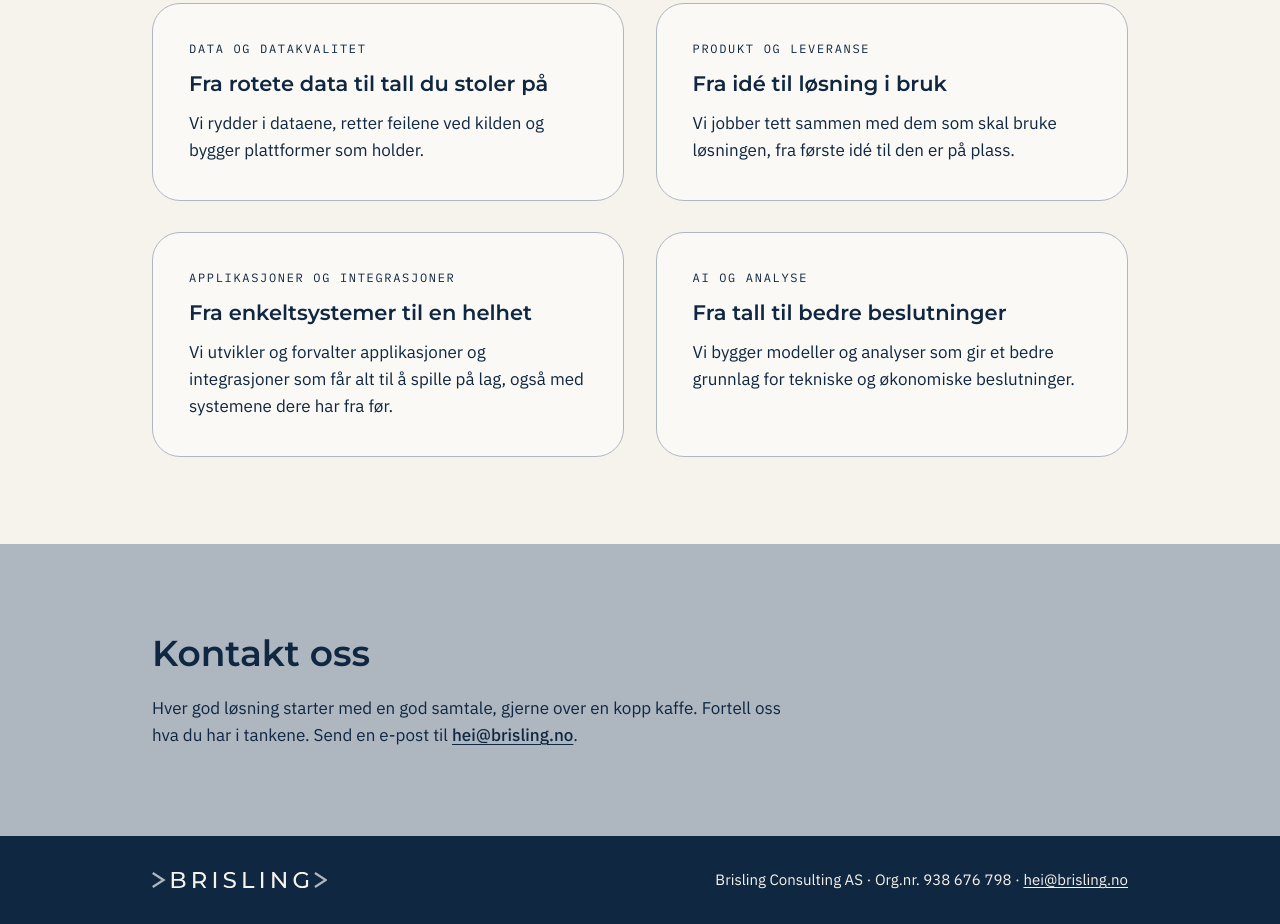
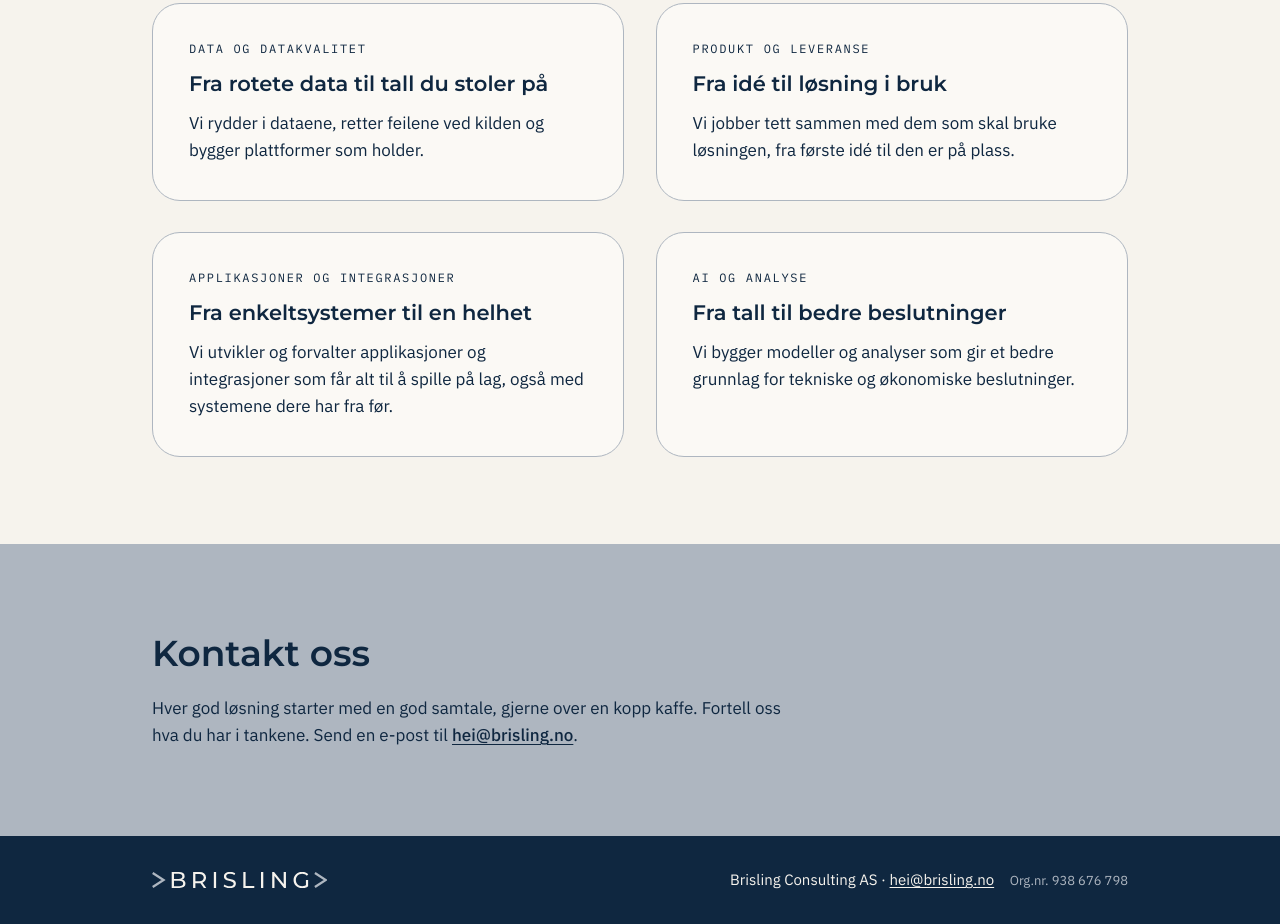
Before and after one commit to BrislingConsulting/BrislingHomepage, a plain HTML site: page index.html in a window 1280 px wide. Shown: the part 716-1640 px from the top of the page. Drawn offline with Linux system fonts and the light colour scheme.

Commit message:
Org.nr. mer diskret i bunnen
Co-Authored-By: Claude Opus 5.5 <noreply@anthropic.com>

```diff
--- a/index.html
+++ b/index.html
@@ -121,6 +121,8 @@
   footer img { height: 1rem; width: auto; display: block; }
   footer a { color: var(--krem); }
   .samlet { white-space: nowrap; }
+  .orgnr { color: var(--solv); font-size: 0.8125rem; margin-left: 0.75rem; }
+  @media (max-width: 420px) { .orgnr { display: block; margin-left: 0; margin-top: 0.25rem; } }
 </style>
 </head>
 <body>
@@ -177,7 +179,7 @@
 <footer>
   <div class="wrap">
     <img src="assets/logo-krem.svg" alt="Brisling" width="175" height="16">
-    <span>Brisling Consulting AS <span class="samlet">· Org.nr. 938 676 798</span> <span class="samlet">· <a href="mailto:hei@brisling.no">hei@brisling.no</a></span></span>
+    <span>Brisling Consulting AS <span class="samlet">· <a href="mailto:hei@brisling.no">hei@brisling.no</a></span> <span class="samlet orgnr">Org.nr. 938 676 798</span></span>
   </div>
 </footer>
 
```
